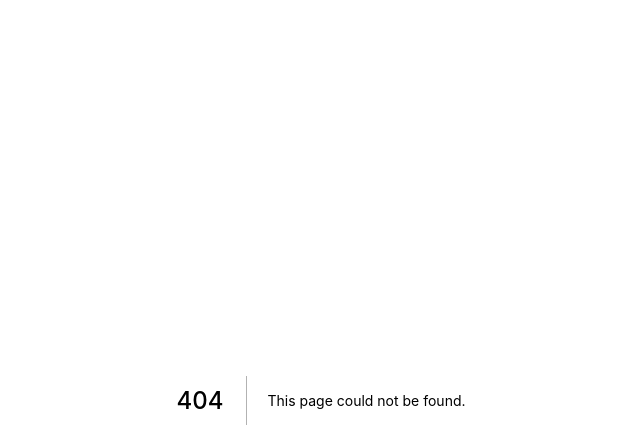
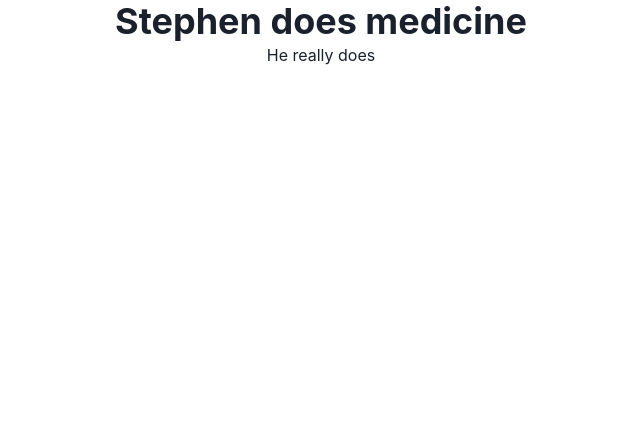
Before and after one commit to ChrisPaulDillon/PowerBuddy-LandingPage, a Next.js app: page /d7c952ee393049babf9464e07214ae69 in a window 1280 px wide. Before the commit this address had no page. Shown: the top 448 px of the page, without its empty margins (319-959 px from the left). Built offline with nearby package versions, Linux system fonts and the light colour scheme.

Commit message:
stephen does medicine

```diff
--- /dev/null
+++ b/pages/d7c952ee393049babf9464e07214ae69.tsx
@@ -0,0 +1,9 @@
+import { Heading, Text } from "@chakra-ui/react";
+import { CenterColumnFlex } from "../components/layout/Flexes";
+
+
+export default function d7c952ee393049babf9464e07214ae69() {
+      return (
+        <CenterColumnFlex>
+      <Heading>Stephen does medicine</Heading><Text>He really does</Text></CenterColumnFlex>)
+  }
```
